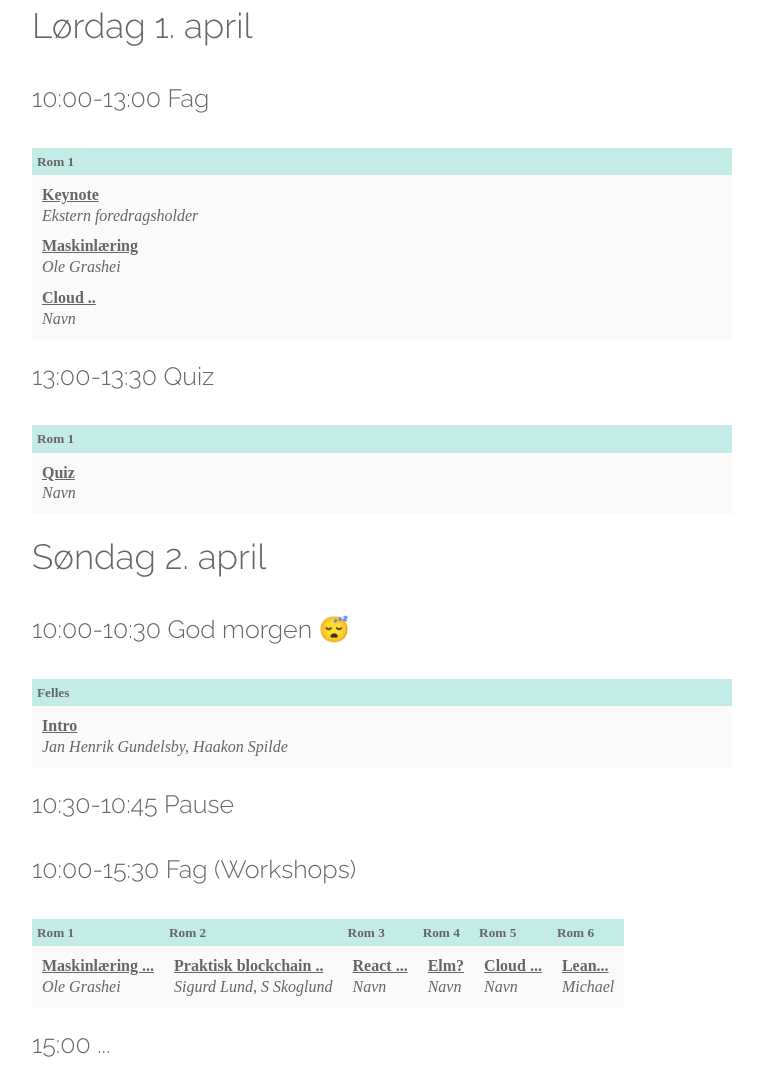
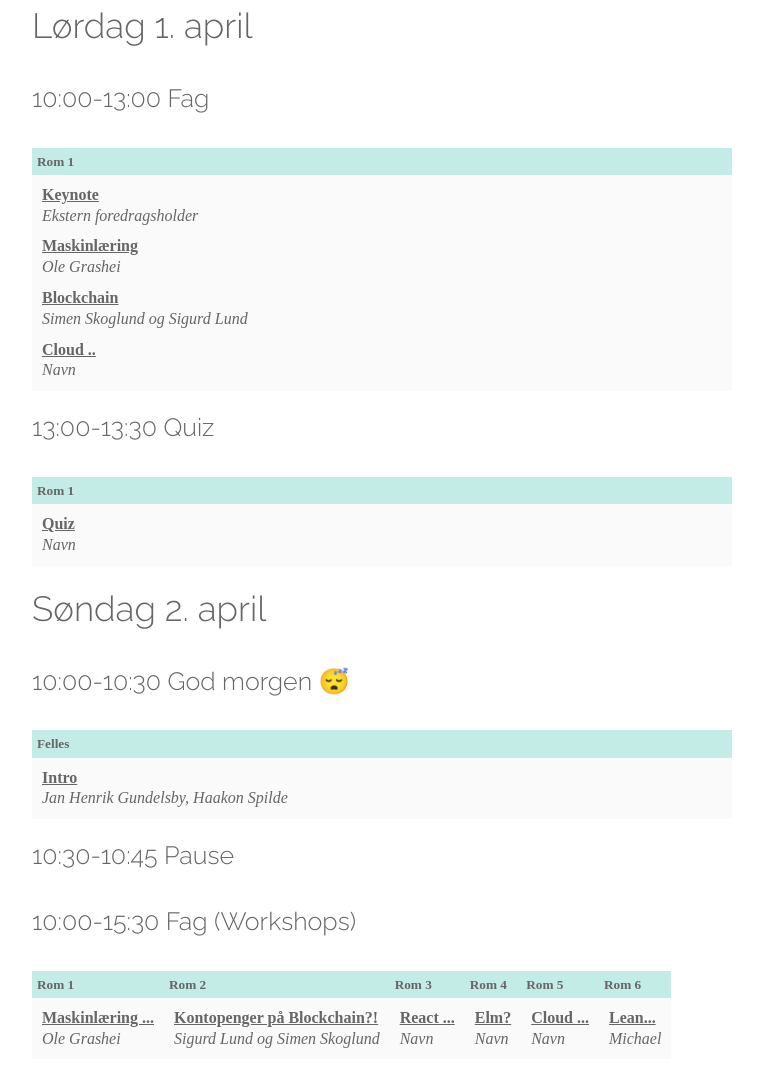
Before and after one commit to knowit/palma.knowit.no, a website: page index.html in a window 1280 px wide. Shown: the part 1555-2631 px from the top of the page, without its empty margins (258-1021 px from the left). Drawn offline with nearby package versions, Linux system fonts and the light colour scheme.

Commit message:
Added talk

```diff
--- a/index.html
+++ b/index.html
@@ -43,6 +43,11 @@
               <div data-talk-id="maskinlaring" class="schedule-slot">
                 <p><a id="p_maskinlaring" href="#maskinlaring">Maskinlæring</a></p>
                 <address>Ole Grashei
+                </address>
+              </div>
+              <div data-talk-id="blockchain" class="schedule-slot">
+                <p><a id="p_blockchain" href="#blockchain">Blockchain</a></p>
+                <address>Simen Skoglund og Sigurd Lund
                 </address>
               </div>
               <div data-talk-id="cloud_keynote" class="schedule-slot">
@@ -92,8 +97,8 @@
             <div class="schedule-entry">
               <h5><b>Rom 2</b></h5>
               <div data-talk-id="blockchain_ws" class="schedule-slot">
-                <p><a id="p_blockchain_ws" href="#blockchain_ws">Praktisk blockchain ..</a></p>
-                <address>Sigurd Lund, S Skoglund
+                <p><a id="p_blockchain_ws" href="#blockchain_ws">Kontopenger på Blockchain?!</a></p>
+                <address>Sigurd Lund og Simen Skoglund
                 </address>
               </div>
             </div>
@@ -160,8 +165,8 @@
         </div>
         <div id="blockchain" data-talk-id="blockchain" class="talks-entry">
           <h4> Blockchain</h4>
-          <p class="talk-description">Introduksjon til blockchainworkshop om kontopenger</p>
-          <p class="talk-meta">Intro (15 min),  <a href="#p_maskinlaring"> Lørdag 1. april 10:00-13:00, track: Rom 1</a></p>
+          <p class="talk-description">De viser hvordan de skal få deg til å lage kontopenger på blockchain med Ethereum og Truffle</p>
+          <p class="talk-meta">Intro (15 min),  <a href="#p_blockchain_ws"> Lørdag 1. april 10:00-13:00, track: Rom 1</a></p>
           <div class="speakers">
             <div class="speaker"><img src="pics/sigsko.png" class="bio-pic">
               <div class="bio"><a href="mailto:simsko@knowit.no">Simen Skoglund og Sigurd Lund</a>
```
